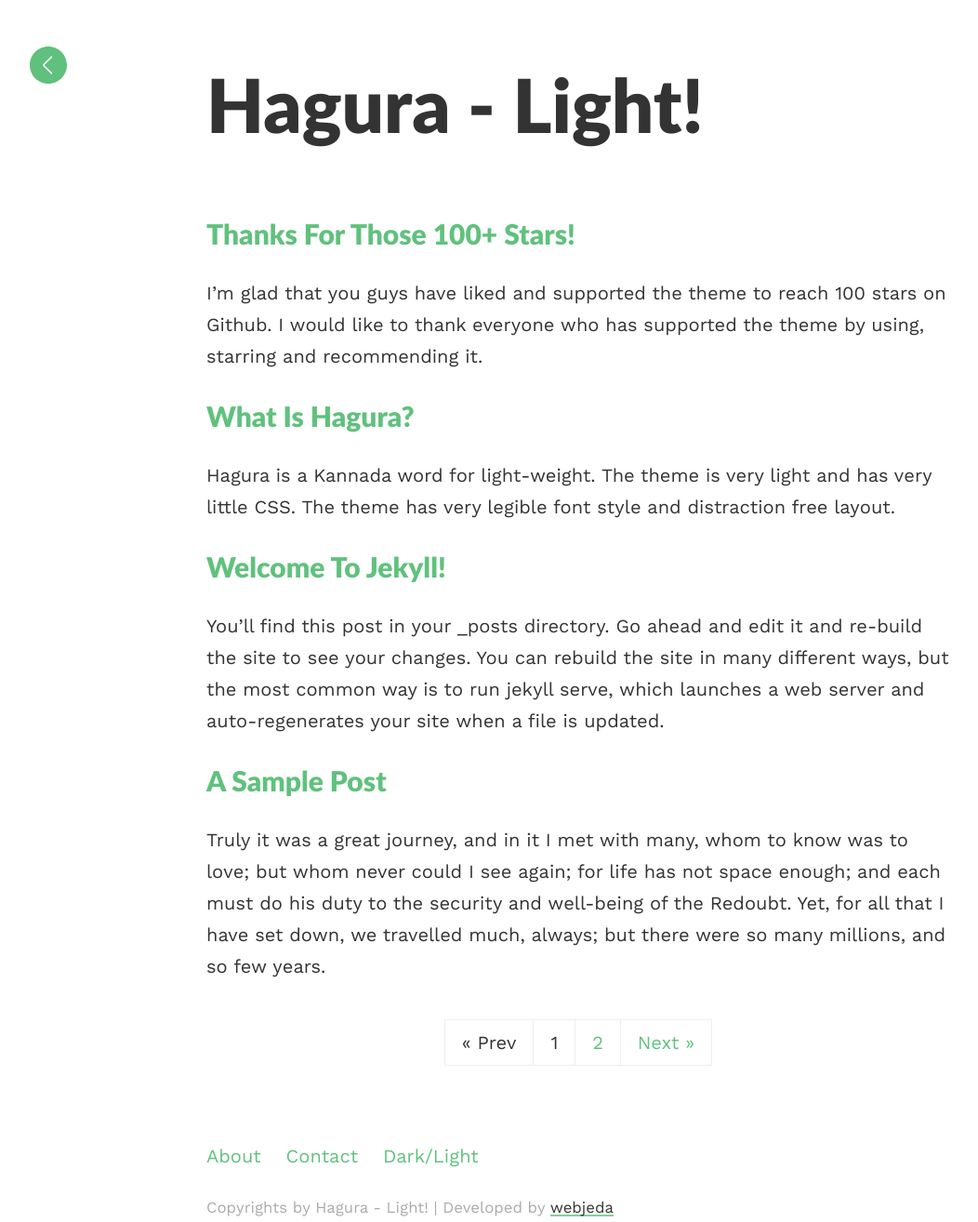
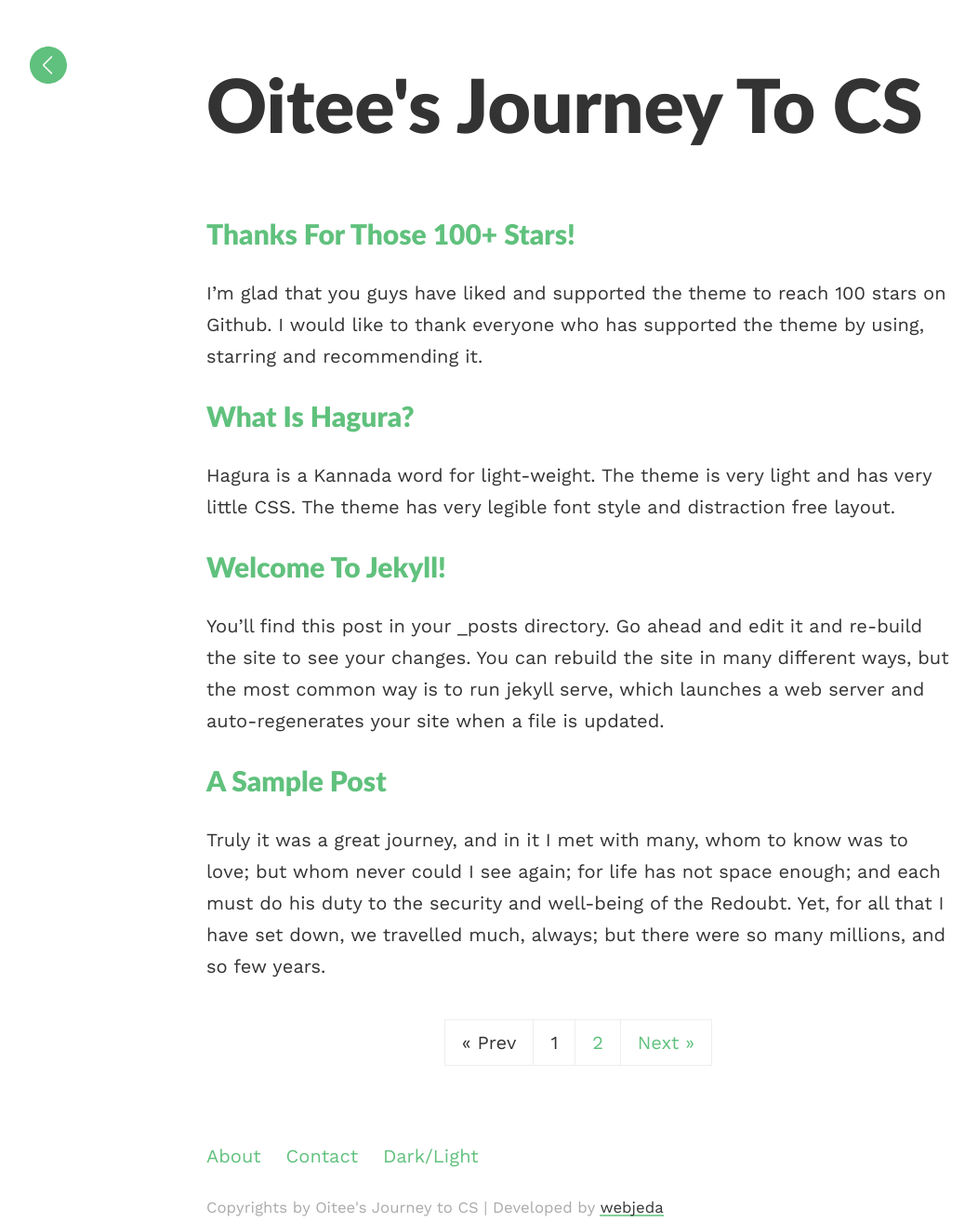
Before and after one commit to oitee/oitee.github.io, a Jekyll site: the page built from index.html, in a window 1280 px wide. Shown: the whole page at 93% size, without its empty margins (18-1070 px from the left). Built offline with Jekyll 4.4.1, drawn with Linux system fonts in a browser that asks for light colours; the list of posts is cut into pages by our own code.

Commit message:
Fix the _config.yml

```diff
--- a/_config.yml
+++ b/_config.yml
@@ -1,8 +1,8 @@
 ### your site title here
 
-title: Hagura - Light!
-baseurl: /hagura # name of the repository
-email: your@email.com
+title: Oitee's Journey to CS
+baseurl: /
+email: oitee.codes@email.com
 
 
 
@@ -14,7 +14,7 @@ paginate: 4
 
 
 # Tracker
-analytics: UA-83979019-4
+analytics: G-MKY775HLH5
 
 # Comments
 disqus-shortname: webjeda-demo
```
